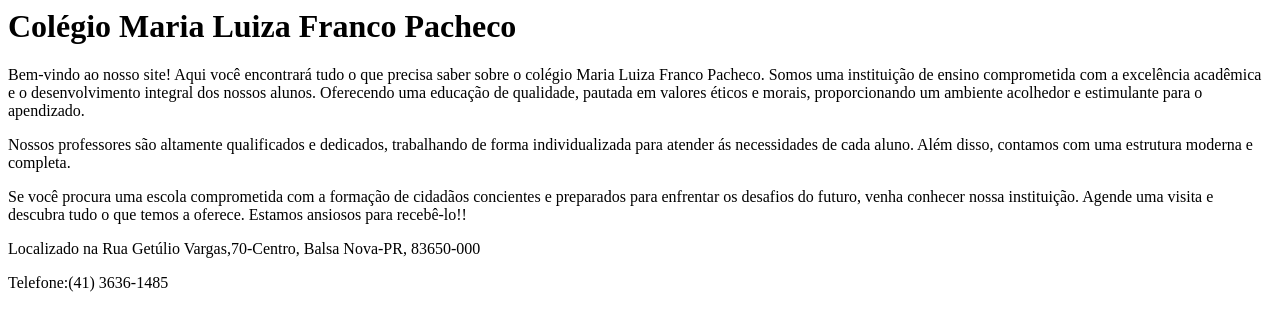
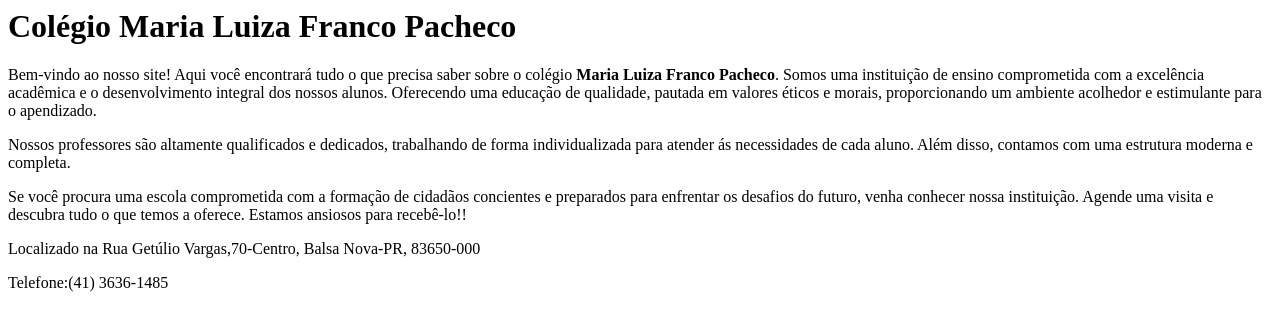
Before and after one commit to jullia505/JULIA, a plain HTML site: page index.html in a window 1280 px wide. Drawn offline with Linux system fonts and the light colour scheme.

Commit message:
sublinhando

```diff
--- a/index.html
+++ b/index.html
@@ -1,6 +1,6 @@
 <h1>Colégio Maria Luiza Franco Pacheco</h1>
 
-<p> Bem-vindo ao nosso site! Aqui você encontrará tudo o que precisa saber sobre o colégio Maria Luiza Franco Pacheco. Somos uma instituição de ensino comprometida com a excelência acadêmica e o desenvolvimento integral dos nossos alunos. Oferecendo uma educação de qualidade, pautada em valores éticos e morais, proporcionando um ambiente acolhedor e estimulante para o apendizado.<P>
+<p> Bem-vindo ao nosso site! Aqui você encontrará tudo o que precisa saber sobre o colégio <strong>Maria Luiza Franco Pacheco</strong>. Somos uma instituição de ensino comprometida com a excelência acadêmica e o desenvolvimento integral dos nossos alunos. Oferecendo uma educação de qualidade, pautada em valores éticos e morais, proporcionando um ambiente acolhedor e estimulante para o apendizado.<P>
 
 <p>Nossos professores são altamente qualificados e dedicados, trabalhando de forma individualizada para atender ás necessidades de cada aluno. Além disso, contamos com uma estrutura moderna e completa.</p>
 
```
